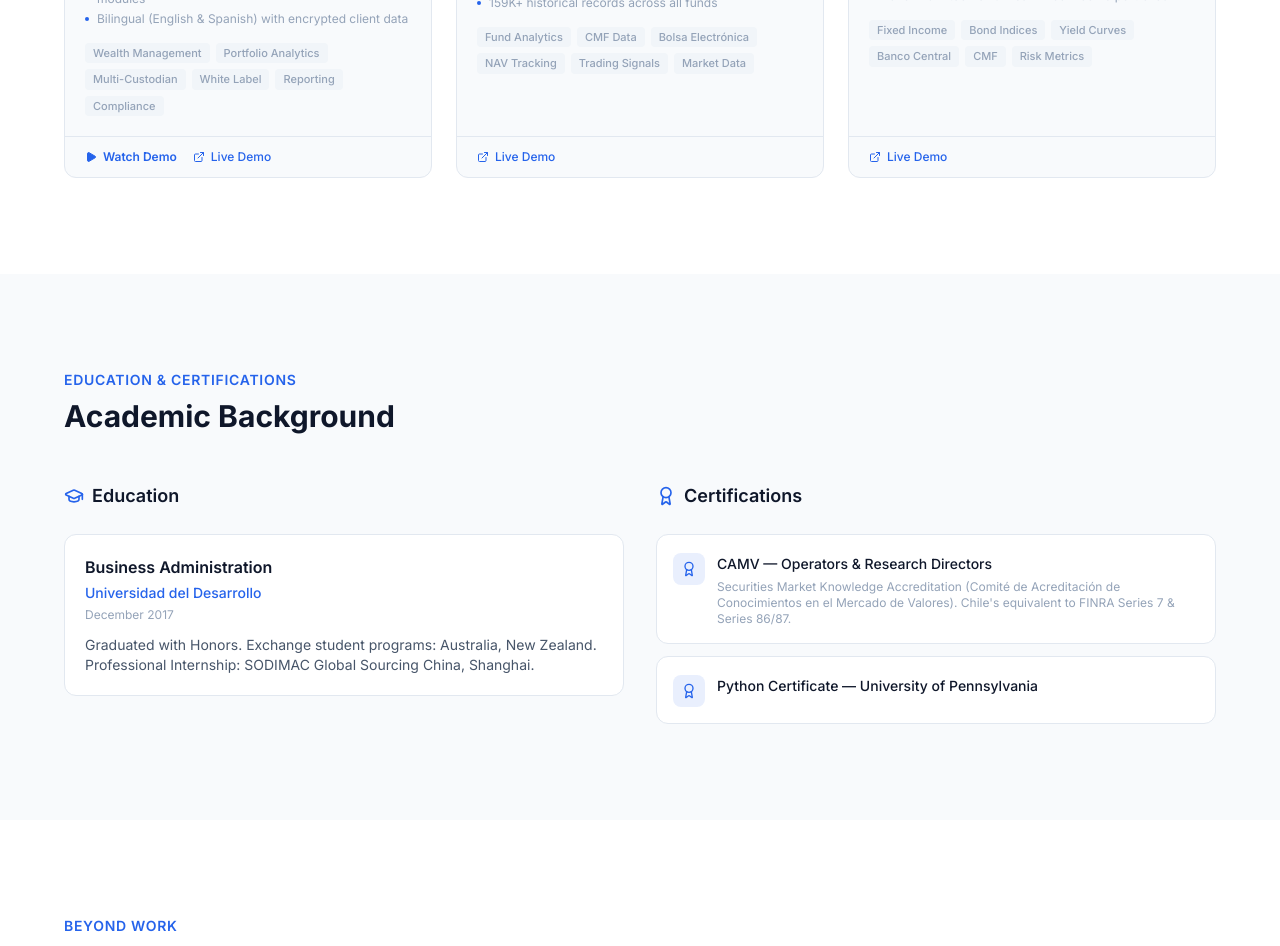
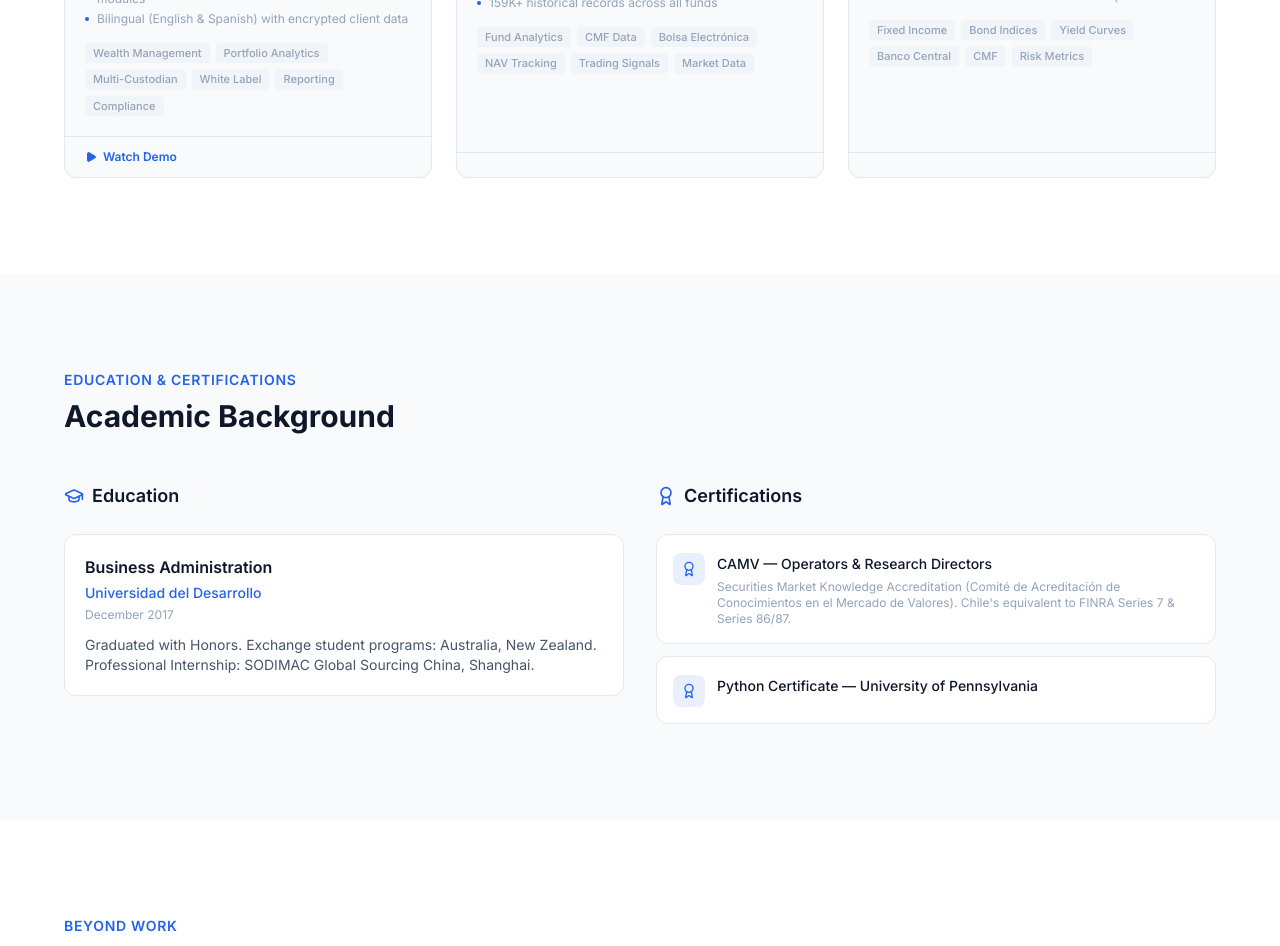
Before and after one commit to sdonosopm/web-resume, a React (Vite) app: page / in a window 1280 px wide. Shown: the part 4720-5666 px from the top of the page. Built offline with nearby package versions, Linux system fonts and the light colour scheme.

Commit message:
Remove Live Demo links from project cards
Co-Authored-By: Claude Opus 4.6 <noreply@anthropic.com>

```diff
--- a/src/components/Projects.tsx
+++ b/src/components/Projects.tsx
@@ -172,15 +172,6 @@ function ProjectCard({
             Watch Demo
           </button>
         )}
-        {project.hasDemo && project.demoPath && (
-          <a
-            href={project.demoPath}
-            className="flex items-center gap-1.5 text-xs font-medium text-[var(--accent-light)] hover:underline"
-          >
-            <ExternalLink size={12} />
-            Live Demo
-          </a>
-        )}
       </div>
     </div>
   )
```
